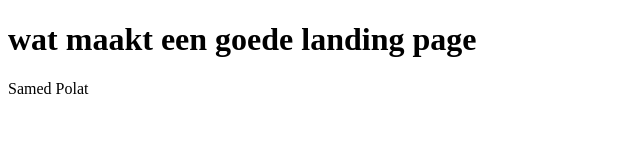
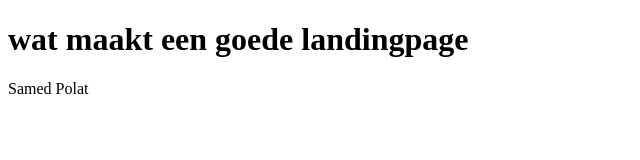
Before and after one commit to svmcd/F1M2Ontwerp, a plain HTML site: page goedeLandingpage.html in a window 1280 px wide. Shown: the full height of the page, 0-640 px from the left. Drawn offline with Linux system fonts and the light colour scheme.

Commit message:
start HTML pagina

```diff
--- a/goedeLandingpage.html
+++ b/goedeLandingpage.html
@@ -2,12 +2,11 @@
 <html lang="en">
 <head>
     <meta charset="UTF-8">
-    <meta name="viewport" content="width=device-width, initial-scale=1.0">
-    <title>wat maakt een goede landing page</title>
+    <title>wat maakt een goede landingpage</title>
 </head>
 <body>
     <h1>
-        wat maakt een goede landing page
+        wat maakt een goede landingpage
     </h1>
     <p>Samed Polat</p>
 </body>
```
